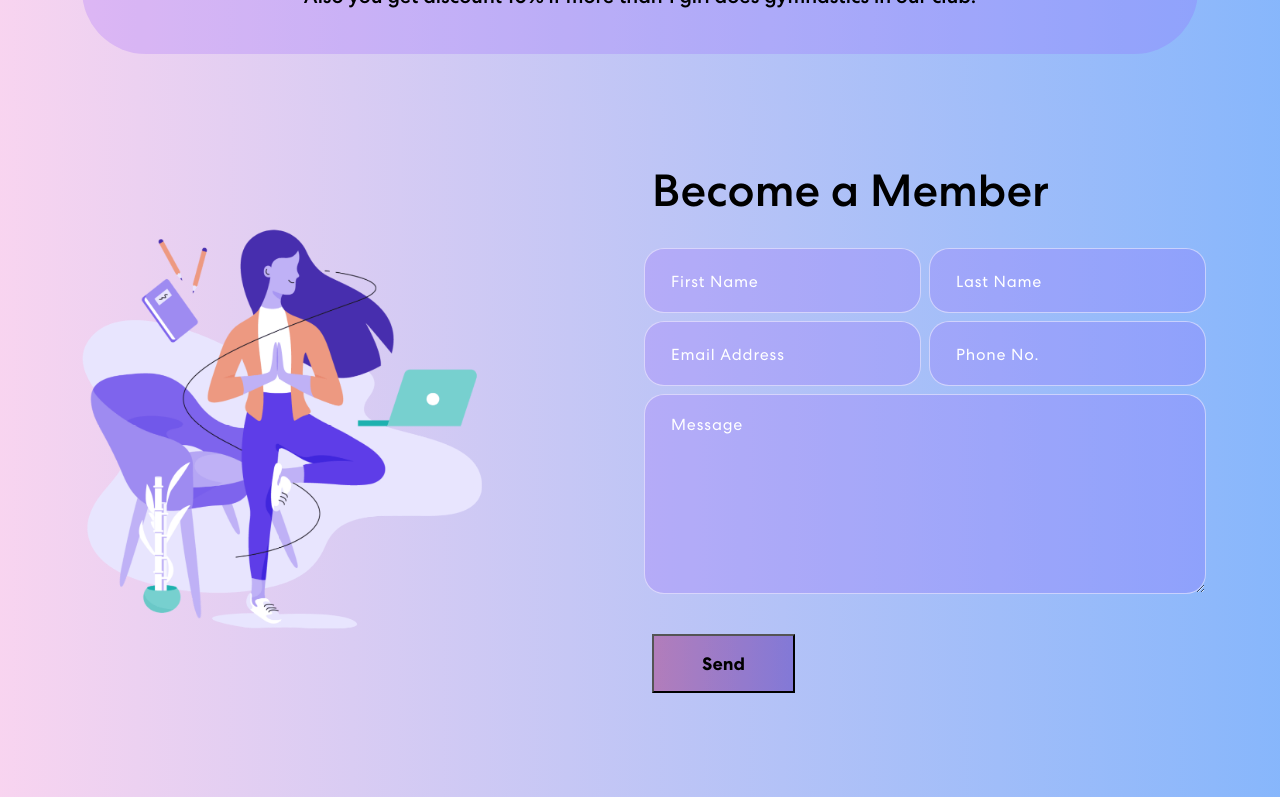
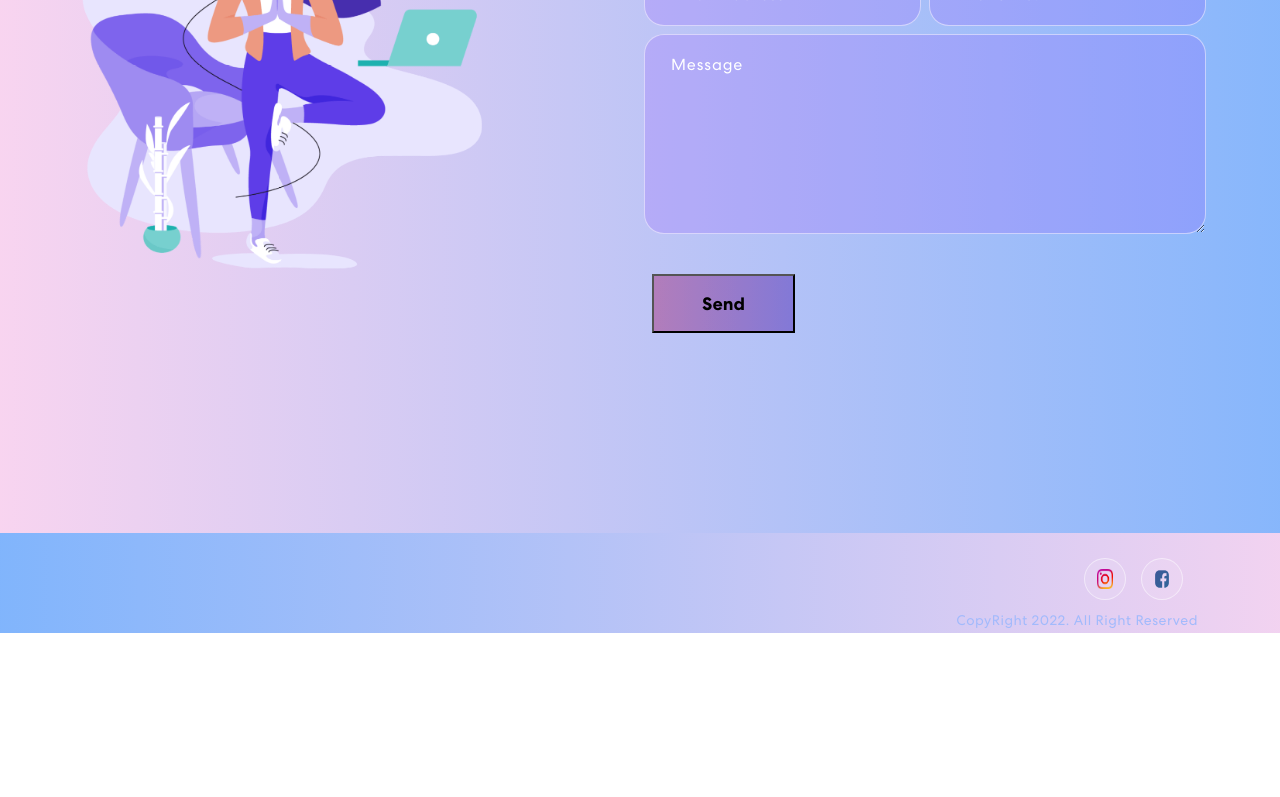
Before and after one commit to valeribeizer/rising_star, a React (Create React App) app: page / in a window 1280 px wide. Shown: the part 2000-2797 px from the top of the page. After the commit the page ends 2647 px from the top, so only its background shows below. Built offline with nearby package versions, Linux system fonts and the light colour scheme.

Commit message:
added footer

```diff
--- a/src/App.css
+++ b/src/App.css
@@ -136,43 +136,7 @@ nav.navbar .navbar-nav a.nav-link.navbar-link.active {
     display: flex;
     align-items: center;
 } */
-/* .social-icon {
-    display: inline-block;
-    margin-left: 14px;
-}
-.social-icon a {
-    width: 42px;
-    height: 42px;
-    background: rgba(255, 255, 255, 0.1);
-    display: inline-flex;
-    border-radius: 50%;
-    margin-right: 6px;
-    align-items: center;
-    justify-content: center;
-    line-height: 1;
-    border: 1px solid rgba(255, 255, 255, 0.5);
-}
-.social-icon a::before {
-    content: "";
-    width: 42px;
-    height: 42px;
-    position: absolute;
-    background-color: #ffffff;
-    border-radius: 50%;
-    transform: scale(0);
-	transition: 0.3s ease-in-out;
-}
-.social-icon a:hover::before {
-    transform: scale(1);
-}
-.social-icon a img {
-	width: 40%;
-	z-index: 1;
-	transition: 0.3s ease-in-out;
-}
-.social-icon a:hover img {
-	filter: brightness(0) saturate(100%) invert(0%) sepia(7%) saturate(98%) hue-rotate(346deg) brightness(95%) contrast(86%);
-}
+
 .navbar-text button {
   font-weight: 700;
   color: #fff;
@@ -570,3 +534,69 @@ nav.navbar .navbar-toggler[aria-expanded="true"] .navbar-toggler-icon {
   width: 40%;
   z-index: -4;
 } */
+
+ .footer {
+  background: linear-gradient(90.21deg, #7ab3fd -5.91%,   #ffd6ef 111.58%);
+  height: 100px;
+ }
+
+.footer p {
+  font-weight: 400;
+  font-size: 14px;
+  color: #a2bafc;
+  letter-spacing: 0.5px;
+  margin-top: 10px;
+}
+
+  .social-icon {
+    display: inline-block;
+    margin-left: 14px;
+    margin-top: 25px;
+}
+
+.social-icon img {
+    width: 40px;
+    height: 20px;
+}
+
+.social-icon a {
+    width: 42px;
+    height: 42px;
+    background: rgba(255, 255, 255, 0.1);
+    display: inline-flex;
+    border-radius: 50%;
+    margin-right: 15px;
+    align-items: center;
+    justify-content: center;
+    line-height: 1;
+    border: 1px solid rgba(255, 255, 255, 0.5);
+}
+
+.social-icon a::before {
+    content: "";
+    width: 42px;
+    height: 42px;
+    position: absolute;
+    background: linear-gradient(
+    90.21deg,
+    rgba(170, 54, 124, 0.5) -5.91%,
+    rgba(74, 47, 189, 0.5) 111.58%
+  );
+    border-radius: 50%;
+    transform: scale(0);
+	transition: 0.3s ease-in-out;
+}
+
+.social-icon a:hover::before {
+    transform: scale(1);
+}
+
+.social-icon a img {
+	width: 40%;
+	z-index: 1;
+	transition: 0.3s ease-in-out;
+}
+
+.social-icon a:hover img {
+	filter: brightness(0) saturate(100%) invert(0%) sepia(7%) saturate(98%) hue-rotate(346deg) brightness(95%) contrast(86%);
+}
--- a/src/App.js
+++ b/src/App.js
@@ -6,6 +6,7 @@ import Banner from './components/Banner';
 import AboutUs from './components/AboutUs';
 import Member from './components/Member';
 import  Prices from './components/Prices';
+import Footer from './components/Footer';
 
 function App() {
   return (
@@ -15,6 +16,7 @@ function App() {
       <AboutUs />
       <Prices />
       <Member />
+      <Footer />
     </div>
   );
 }
--- /dev/null
+++ b/src/components/Footer.js
@@ -0,0 +1,27 @@
+import { Container, Row, Col } from "react-bootstrap"
+import footerIcon1 from '../assets/img/navIcon1.png';
+import footerIcon2 from "../assets/img/navIcon2.png";
+
+const Footer = () => {
+    return (
+      <footer className="footer">
+        <Container>
+          <Row className="text-end text-sm-end">
+            <Col>
+              <div className="social-icon">
+                <a href="https://www.instagram.com/rg.risingstar">
+                  <img src={footerIcon1} alt='instagram' />
+                </a>
+                <a href="https://www.facebook.com/rg.risingstar">
+                  <img src={footerIcon2} alt='facebook' />
+                </a>
+              </div>
+              <p>CopyRight 2022. All Right Reserved</p>
+            </Col>
+          </Row>
+        </Container>
+      </footer>
+    );
+};
+
+export default Footer;
```
